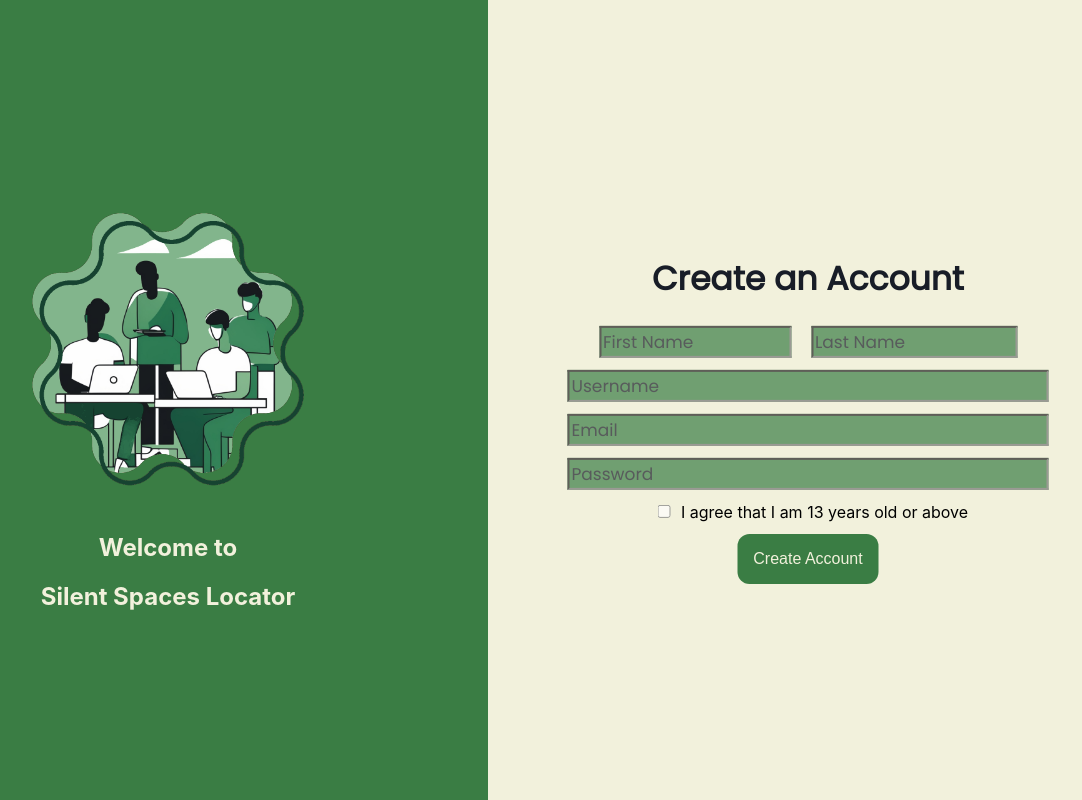
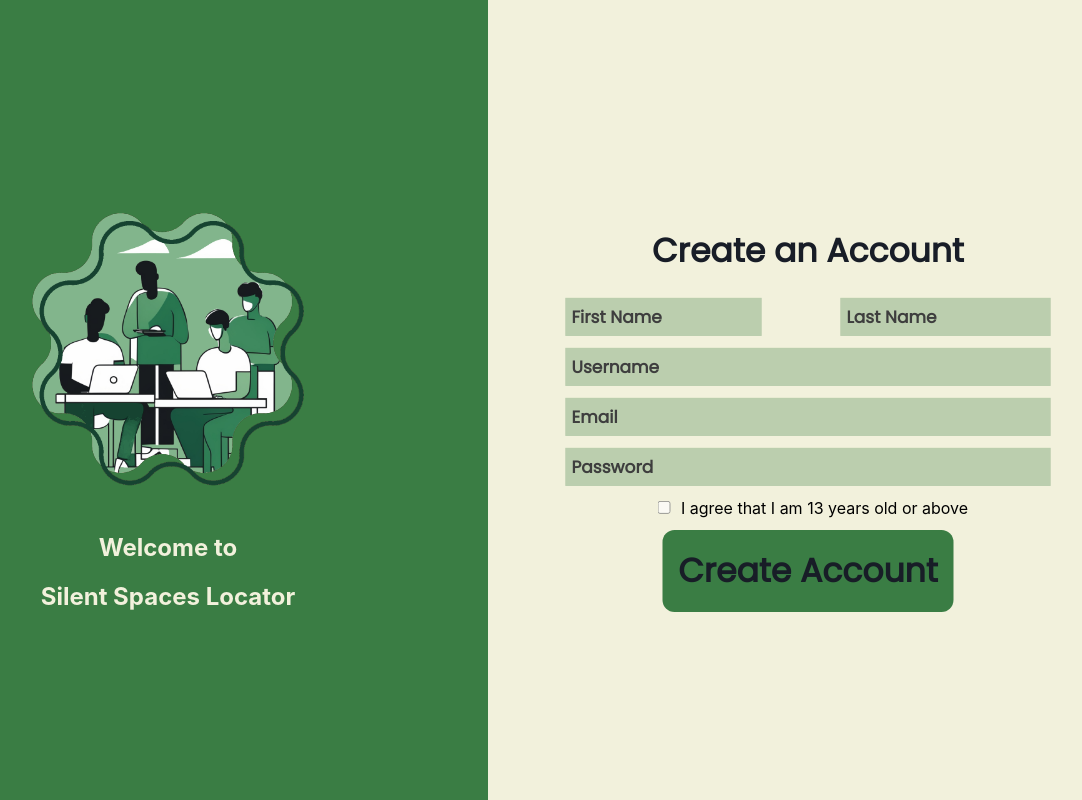
Before and after one commit to Olympicene/Silent-Spaces, a React (Create React App) app in the folder Coding Project/client/: page /sign-up in a window 1280 px wide. Shown: the whole page, without its empty margins (152-1234 px from the left). Built offline with nearby package versions, Linux system fonts and the light colour scheme.

Commit message:
updated CSS to be a little more uniform

```diff
--- a/Coding Project/client/src/components/CreateAccount.js
+++ b/Coding Project/client/src/components/CreateAccount.js
@@ -17,8 +17,10 @@ const CreateAccount = () => {
                 <div class= "createAccount">
                     <h1> Create an Account</h1>
                     <form>
-                        <input type="text" id="fname" size="10" name="fname" placeholder="First Name"/>
-                        <input type="text" id="lname" size="11" name="lname" placeholder="Last Name"/>
+                        <div id="uname">
+                            <input type="text" id="fname" size="10" name="fname" placeholder="First Name"/>
+                            <input type="text" id="lname" size="11" name="lname" placeholder="Last Name"/>
+                        </div>
                         <input type="text" id="user" size="30" name="user" placeholder="Username"/>
                         <input type="text" id="email" size="30" name="email" placeholder="Email"/>
                         <input type="password" id="password" size="30" name="password" placeholder="Password"/>
--- a/Coding Project/client/src/components/styles.css
+++ b/Coding Project/client/src/components/styles.css
@@ -196,14 +196,19 @@ html, body {
   color: #181D27;
 }
 
+.createAccount #uname {
+  display: flex;
+  justify-content: space-between;
+}
+
 .createAccount [type=text] {
-  background-color: #3A7D44;
+  background-color: #BBCEAE;
   color: #181D27;
   opacity: 50%;
 }
 
 .createAccount ::placeholder {
-  color: #181D27;
+  color: #3e3e3e;
 }
 
 /* Split the screen in half */
@@ -245,14 +250,27 @@ html, body {
   color: #181D27;
 }
 
-createAccount input{
+.createAccount input{
   font-family: 'Poppins';
   font-size: 33px;
   font-weight: 700;
   color: #181D27;
 }
 
-.createAccount [type=text] {
+.createAccount [type=text], .createAccount [type=password]  {
+  background-color: #BBCEAE;
+  font-family: 'Poppins';
+  font-size: 17px;
+  color: #181D27;
+  opacity: 100%;
+  margin-inline: 10px;
+  margin-bottom: 12px;
+  padding: 5px;
+
+  border: 1px solid #BBCEAE;
+}
+
+/* .createAccount [type=password] {
   background-color: #3A7D44;
   font-family: 'Poppins';
   font-size: 17px;
@@ -260,17 +278,7 @@ createAccount input{
   opacity: 70%;
   margin-inline: 10px;
   margin-bottom: 12px;
-}
-
-.createAccount [type=password] {
-  background-color: #3A7D44;
-  font-family: 'Poppins';
-  font-size: 17px;
-  color: #181D27;
-  opacity: 70%;
-  margin-inline: 10px;
-  margin-bottom: 12px;
-}
+} */
 
 .createAccount [type=checkbox] {
   background-color: #3A7D44;
```
